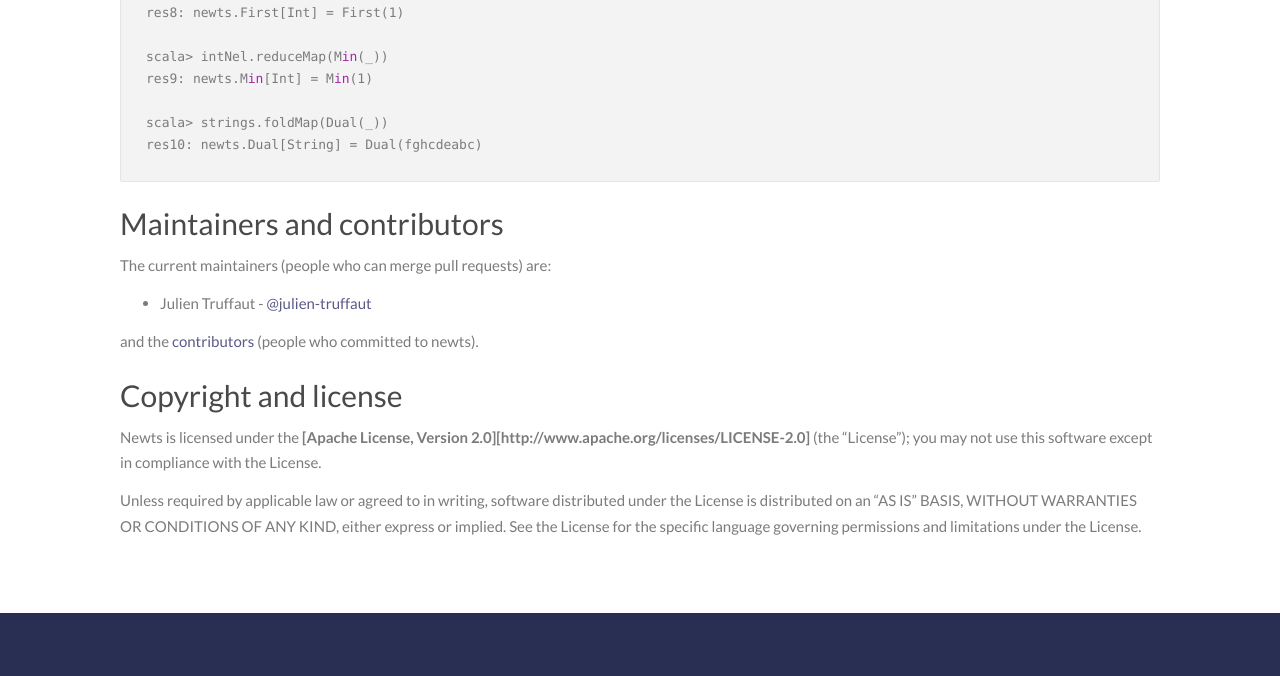
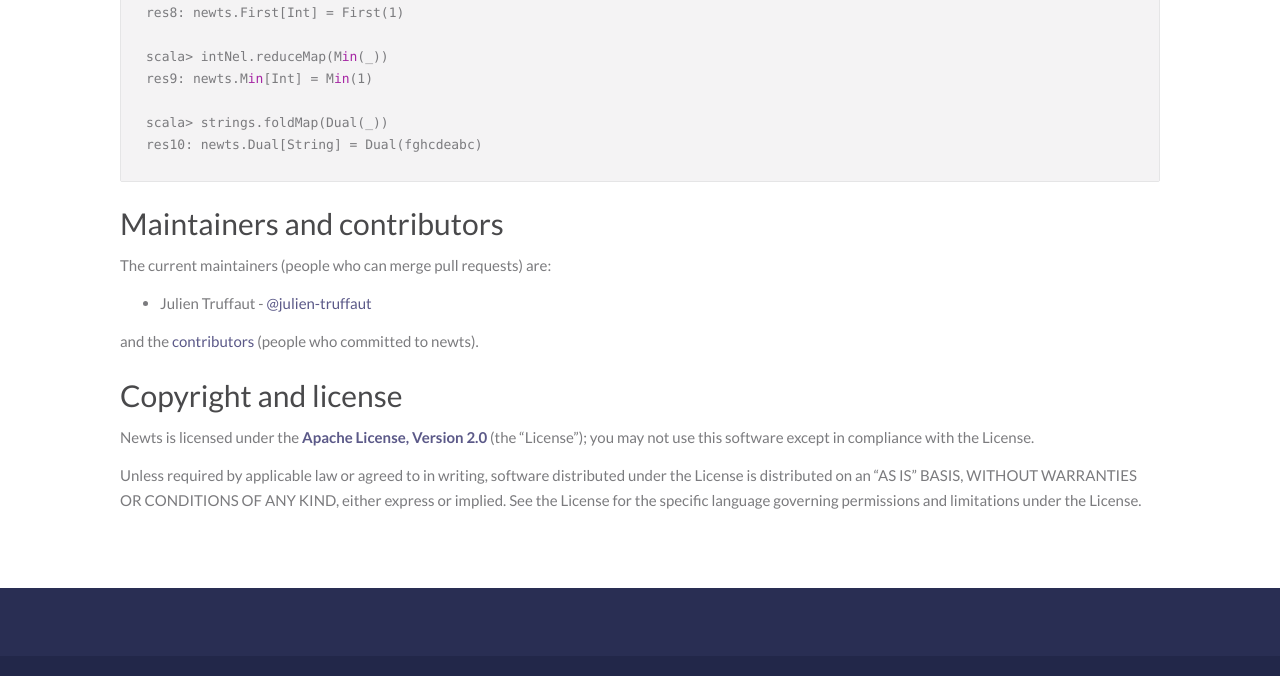
Before and after one commit to julien-truffaut/newts, a plain HTML site: page index.html in a window 1280 px wide. Shown: the part 2090-2766 px from the top of the page. Drawn offline with nearby package versions, Linux system fonts and the light colour scheme.

Commit message:
Fix license link

```diff
--- a/index.html
+++ b/index.html
@@ -79,7 +79,7 @@ type for each other implementation. This pattern is called newtype and it comes
 
 <h2 id="copyright-and-license">Copyright and license</h2>
 
-<p>Newts is licensed under the <strong>[Apache License, Version 2.0][http://www.apache.org/licenses/LICENSE-2.0]</strong> (the
+<p>Newts is licensed under the <strong><a href="http://www.apache.org/licenses/LICENSE-2.0">Apache License, Version 2.0</a></strong> (the
 “License”); you may not use this software except in compliance with the License.</p>
 
 <p>Unless required by applicable law or agreed to in writing, software
```
